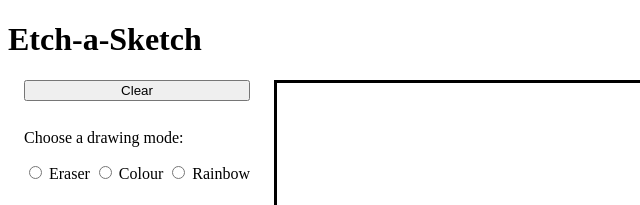
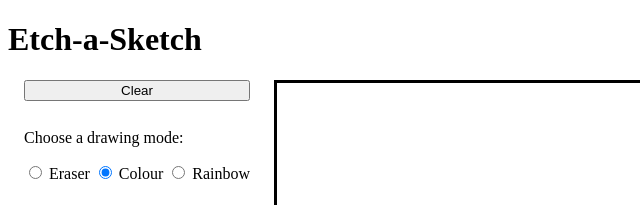
Before and after one commit to jamesw986/etch-a-sketch, a plain HTML site: page index.html in a window 1280 px wide. Shown: the top 205 px of the page, 0-640 px from the left. Drawn offline with Linux system fonts and the light colour scheme.

Commit message:
Set colour mode to default mode

```diff
--- a/index.html
+++ b/index.html
@@ -19,7 +19,7 @@
                 <p>Choose a drawing mode:</p>
                 <input type="radio" id="eraser" name="drawing-modes">
                 <label for="eraser">Eraser</label>
-                <input type="radio" id="colour" name="drawing-modes">
+                <input type="radio" id="colour" name="drawing-modes" checked="true">
                 <label for="colour">Colour</label>
                 <input type="radio" id="rainbow" name="drawing-modes">
                 <label for="rainbow">Rainbow</label>
```
